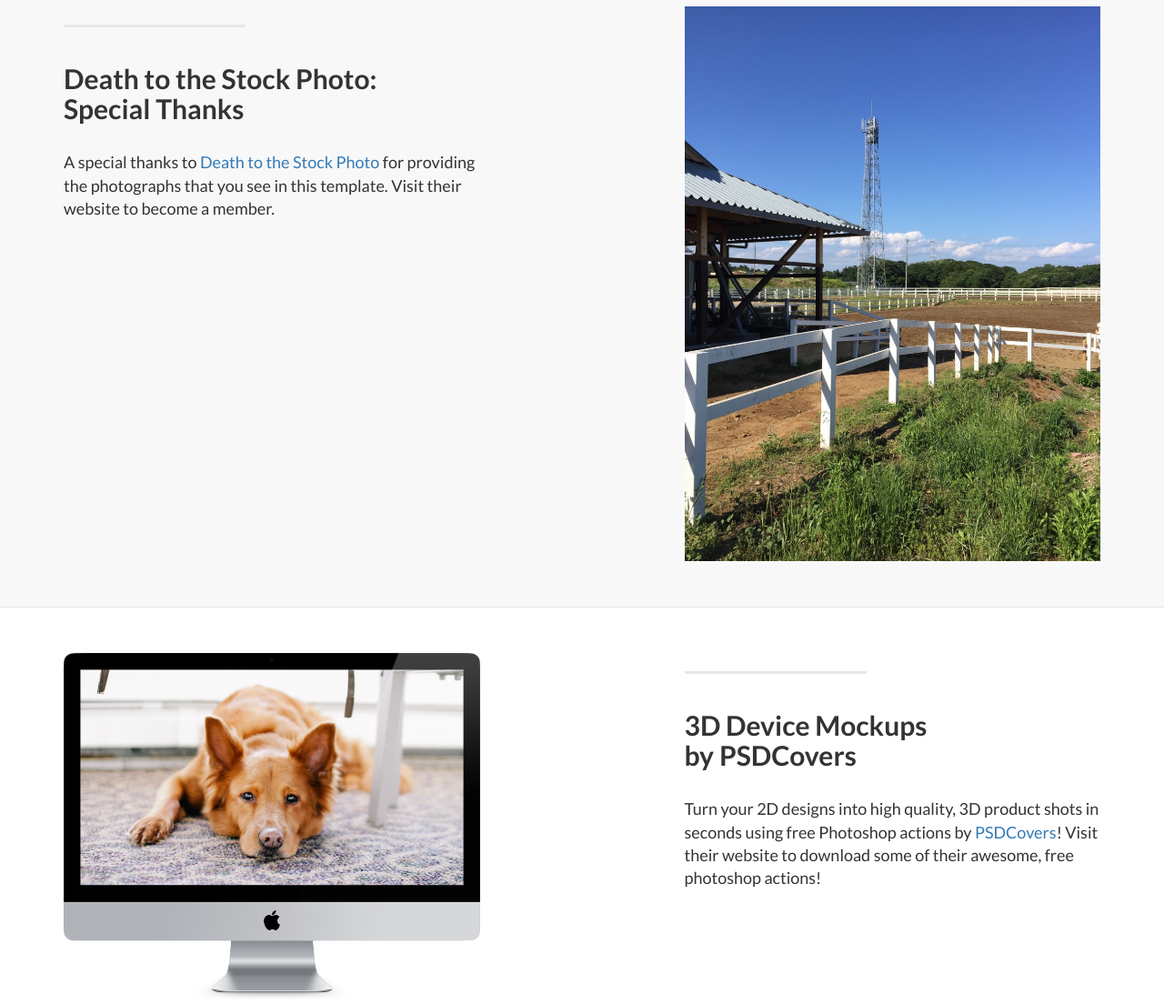
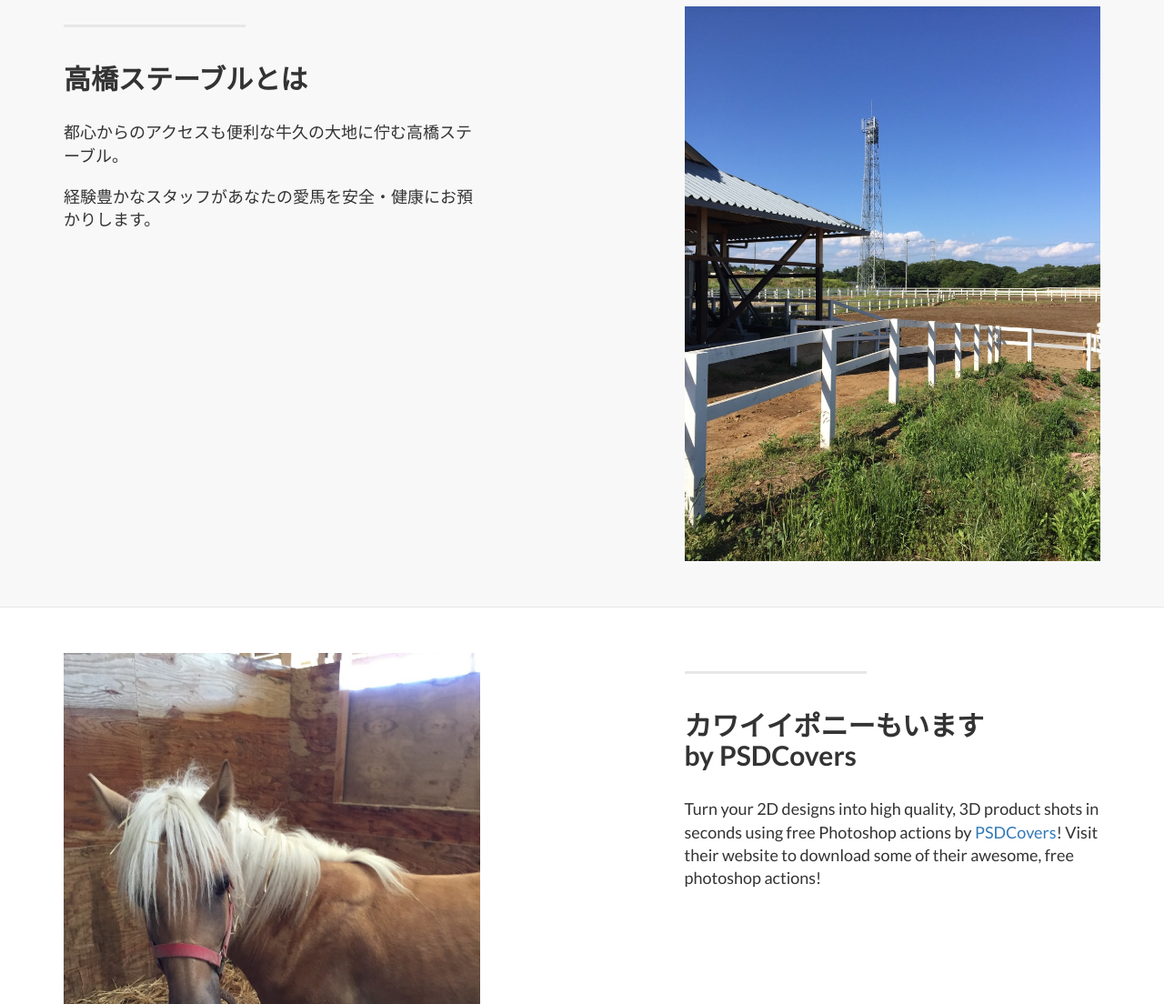
Before and after one commit to takahashistable/takahashistable.github.io, a plain HTML site: page index.html in a window 1280 px wide. Shown: the part 820-1924 px from the top of the page at 91% size. Drawn offline with Linux system fonts and the light colour scheme.

Commit message:
画像追加

```diff
--- a/index.html
+++ b/index.html
@@ -107,8 +107,9 @@
                 <div class="col-lg-5 col-sm-6">
                     <hr class="section-heading-spacer">
                     <div class="clearfix"></div>
-                    <h2 class="section-heading">Death to the Stock Photo:<br>Special Thanks</h2>
-                    <p class="lead">A special thanks to <a target="_blank" href="http://join.deathtothestockphoto.com/">Death to the Stock Photo</a> for providing the photographs that you see in this template. Visit their website to become a member.</p>
+                    <h2 class="section-heading">高橋ステーブルとは</h2>
+                    <p class="lead">都心からのアクセスも便利な牛久の大地に佇む高橋ステーブル。</p>
+                    <p class="lead">経験豊かなスタッフがあなたの愛馬を安全・健康にお預かりします。</p>
                 </div>
                 <div class="col-lg-5 col-lg-offset-2 col-sm-6">
                     <img class="img-responsive" src="img/a01.jpg" alt="">
@@ -129,11 +130,11 @@
                 <div class="col-lg-5 col-lg-offset-1 col-sm-push-6  col-sm-6">
                     <hr class="section-heading-spacer">
                     <div class="clearfix"></div>
-                    <h2 class="section-heading">3D Device Mockups<br>by PSDCovers</h2>
+                    <h2 class="section-heading">カワイイポニーもいます<br>by PSDCovers</h2>
                     <p class="lead">Turn your 2D designs into high quality, 3D product shots in seconds using free Photoshop actions by <a target="_blank" href="http://www.psdcovers.com/">PSDCovers</a>! Visit their website to download some of their awesome, free photoshop actions!</p>
                 </div>
                 <div class="col-lg-5 col-sm-pull-6  col-sm-6">
-                    <img class="img-responsive" src="img/dog.png" alt="">
+                    <img class="img-responsive" src="img/a02.jpg" alt="">
                 </div>
             </div>
 
```
Also changed, not shown: img/a02.jpg (added).
